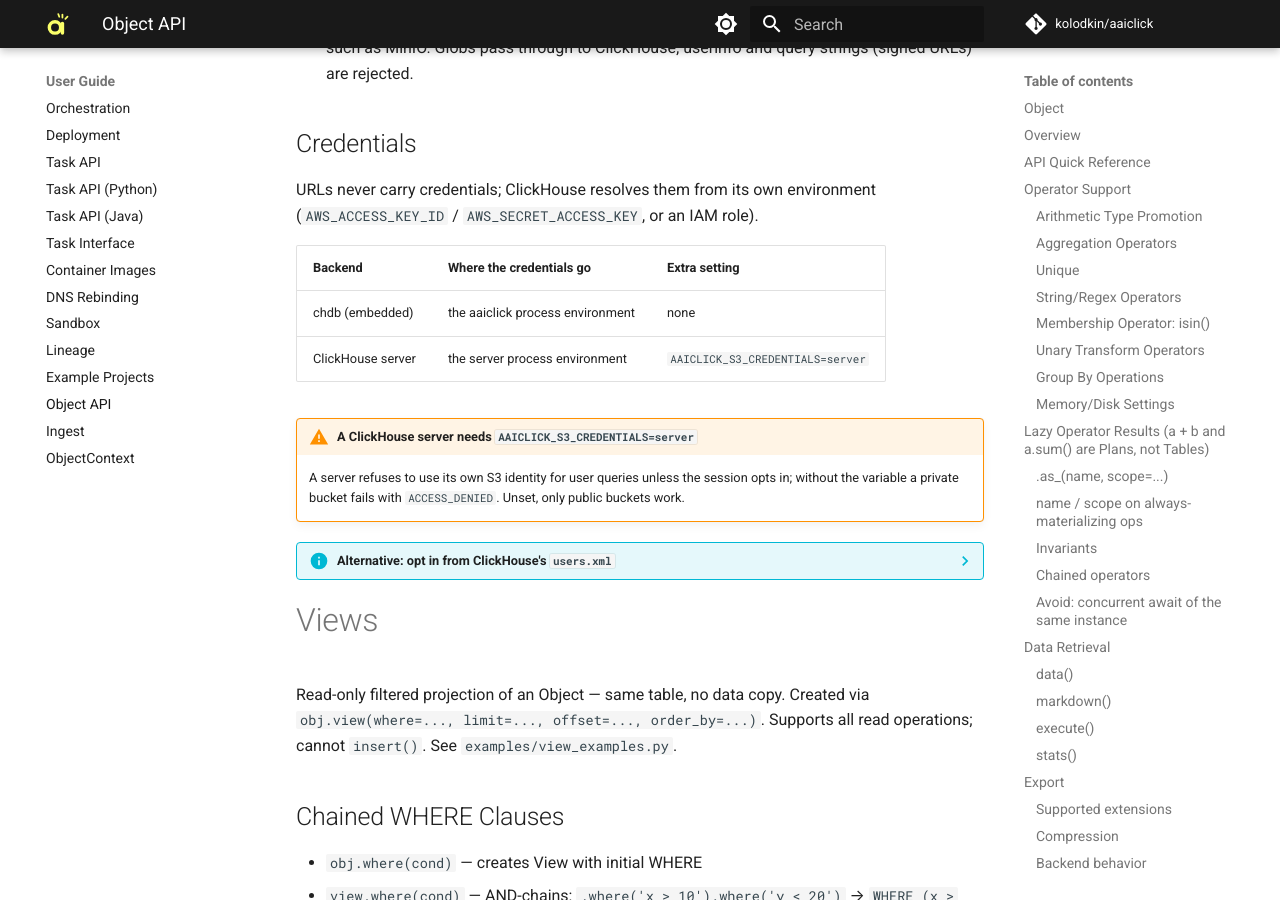
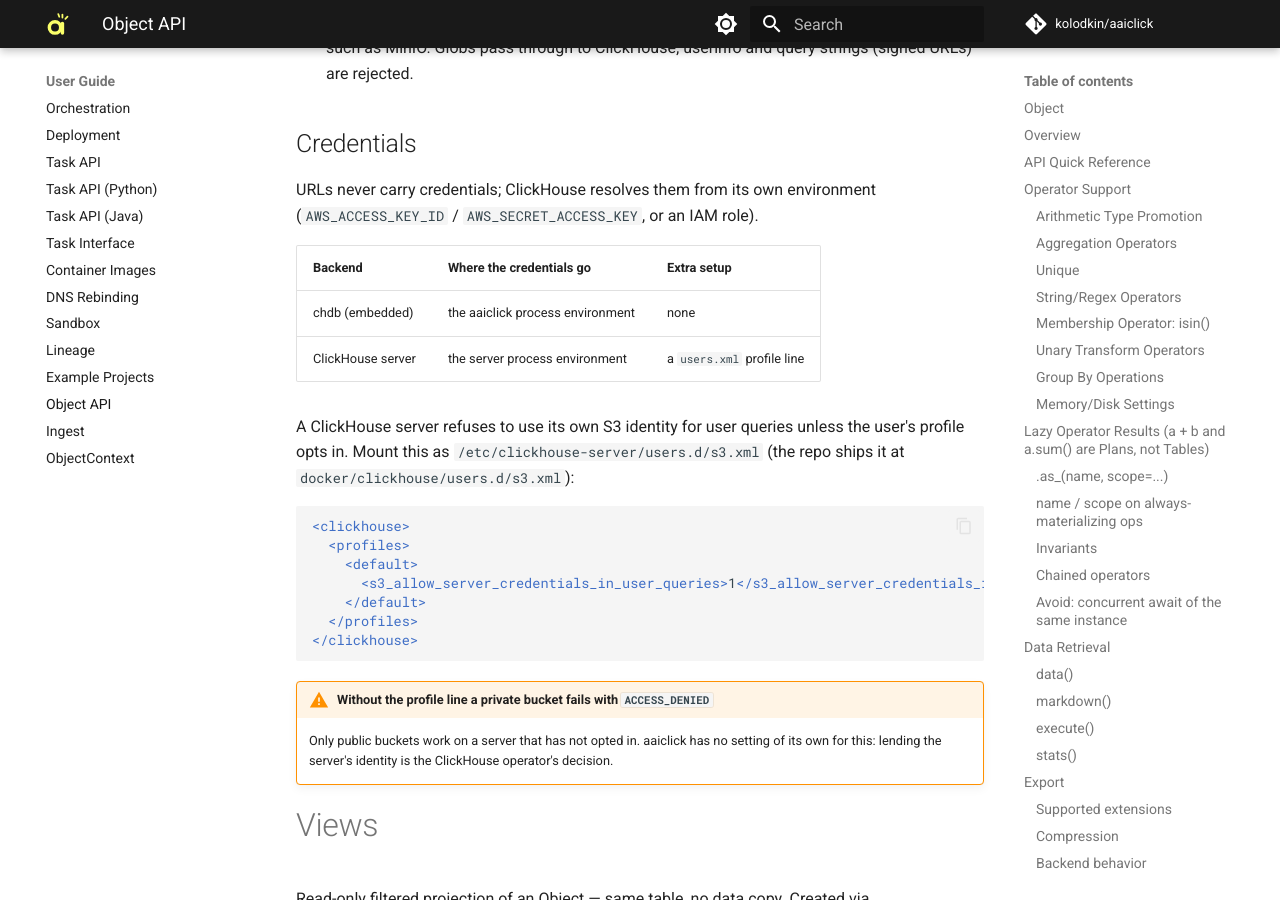
Before and after one commit to kolodkin/aaiclick, an MkDocs documentation site: the page built from docs/user_guide/object.md, in a window 1280 px wide and 900 px high, scrolled down 14300 px. Built offline with MkDocs 1.6.1 and Material for MkDocs 9.7.7, drawn with Linux system fonts in a browser that asks for light colours; comment, search, counter and statistics services are not loaded.

Commit message:
Make the users.xml profile the S3 credential opt-in
AAICLICK_S3_CREDENTIALS is gone: lending the server's S3 identity is set
in ClickHouse's own config, shipped as docker/clickhouse/users.d/s3.xml.
A dedicated CI job starts ClickHouse with that file mounted and runs the
blob tests; elsewhere they probe system.settings and skip.

Co-Authored-By: Claude Fable 5.2 <noreply@anthropic.com>
Claude-Session: https://claude.ai/code/session_01LcC1uANYJ5199bFP9ZwdFs

````diff
--- a/docs/user_guide/object.md
+++ b/docs/user_guide/object.md
@@ -461,28 +461,30 @@ await daily.view(where="country = 'US'")["revenue"].sum().data()
 URLs never carry credentials; ClickHouse resolves them from its own
 environment (`AWS_ACCESS_KEY_ID` / `AWS_SECRET_ACCESS_KEY`, or an IAM role).
 
-| Backend           | Where the credentials go         | Extra setting                    |
-|-------------------|----------------------------------|----------------------------------|
-| chdb (embedded)   | the aaiclick process environment | none                             |
-| ClickHouse server | the server process environment   | `AAICLICK_S3_CREDENTIALS=server` |
+| Backend           | Where the credentials go         | Extra setup                |
+|-------------------|----------------------------------|----------------------------|
+| chdb (embedded)   | the aaiclick process environment | none                       |
+| ClickHouse server | the server process environment   | a `users.xml` profile line |
 
-!!! warning "A ClickHouse server needs `AAICLICK_S3_CREDENTIALS=server`"
-    A server refuses to use its own S3 identity for user queries unless the
-    session opts in; without the variable a private bucket fails with
-    `ACCESS_DENIED`. Unset, only public buckets work.
+A ClickHouse server refuses to use its own S3 identity for user queries unless
+the user's profile opts in. Mount this as
+`/etc/clickhouse-server/users.d/s3.xml` (the repo ships it at
+`docker/clickhouse/users.d/s3.xml`):
 
-??? info "Alternative: opt in from ClickHouse's `users.xml`"
-    Operators who manage the server config can set the opt-in there and
-    leave `AAICLICK_S3_CREDENTIALS` unset. The keys still go in the server's
-    environment.
+```xml
+<clickhouse>
+  <profiles>
+    <default>
+      <s3_allow_server_credentials_in_user_queries>1</s3_allow_server_credentials_in_user_queries>
+    </default>
+  </profiles>
+</clickhouse>
+```
 
-    ```xml
-    <profiles>
-      <default>
-        <s3_allow_server_credentials_in_user_queries>1</s3_allow_server_credentials_in_user_queries>
-      </default>
-    </profiles>
-    ```
+!!! warning "Without the profile line a private bucket fails with `ACCESS_DENIED`"
+    Only public buckets work on a server that has not opted in. aaiclick has
+    no setting of its own for this: lending the server's identity is the
+    ClickHouse operator's decision.
 
 # Views
 
````
Also changed, not shown: .claude/skills/claudeai-run/SKILL.md (+1 -1 lines), docs/designs/blob_storage.md (+11 -11 lines), docs/designs/future.md (+8 -7 lines), docs/user_guide/deployment.md (+2 -3 lines), 6 other files.
